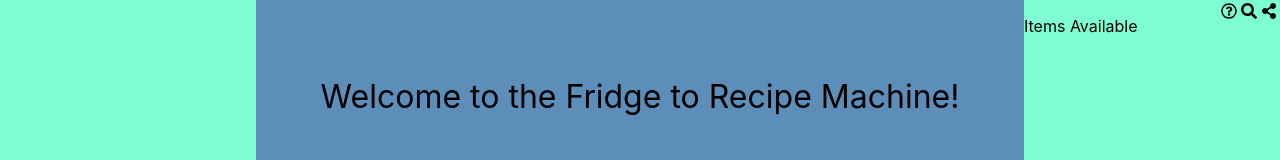
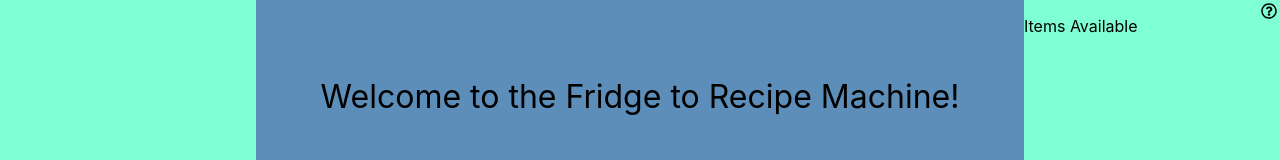
Before and after one commit to langet0695/cs_361, a React (Create React App) app in the folder fridge_food/: page / in a window 1280 px wide. Shown: the top 160 px of the page. Built offline with nearby package versions, Linux system fonts and the light colour scheme.

Commit message:
updating headers

```diff
--- a/fridge_food/src/pages/Homepage.js
+++ b/fridge_food/src/pages/Homepage.js
@@ -99,12 +99,13 @@ function Homepage({ Input_items, User_inputs, PossibleRecipes }) {
                 <table class="toolbar">
                     <tr>
                         <th><FaRegQuestionCircle onClick={updateHelp}/></th>
-                        <th><FaSearch/></th>
-                        <th><FaShareAlt/></th>
+                        {/* <th><FaSearch/></th>
+                        <th><FaShareAlt/></th> */}
                     </tr>
                 </table>
                 <p>
-                    {( (showHelp === "True") ? <HelpInfo showHelp={showHelp} updateHelp={updateHelp} ></HelpInfo> : <InputList input={userInput}></InputList>)}
+                    <InputList input={userInput}></InputList>
+                    {/* {( (showHelp === "True") ? <HelpInfo showHelp={showHelp} updateHelp={updateHelp} ></HelpInfo> : <InputList input={userInput}></InputList>)} */}
                 </p>
             </div>
         </>
```
